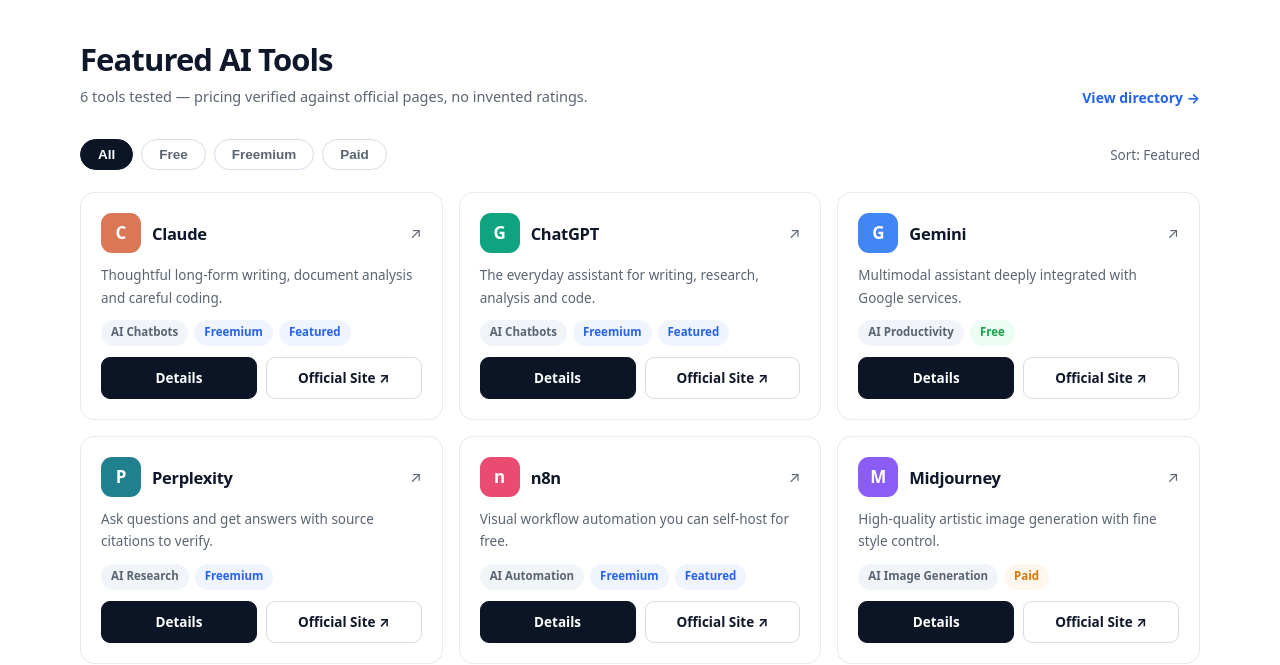
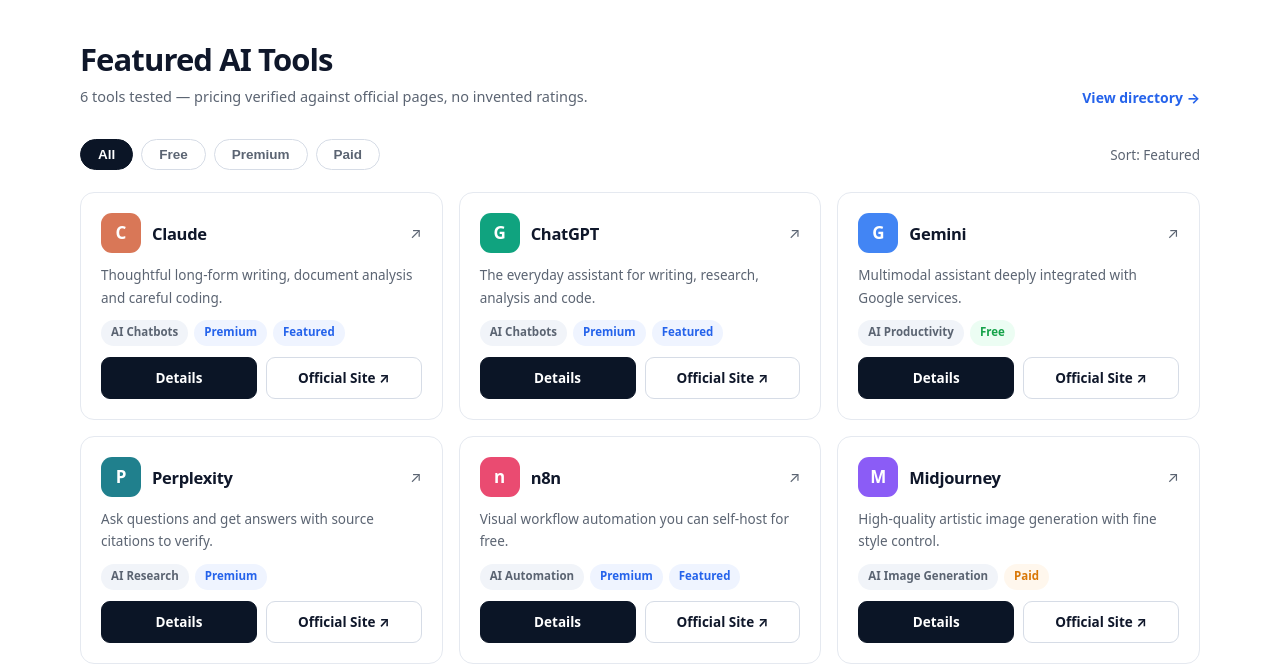
Before and after one commit to davidtechwizstudio-cpu/ai-content-site, a Next.js app: page / in a window 1280 px wide. Shown: the part 1660-2325 px from the top of the page. Built offline with nearby package versions, Linux system fonts and the light colour scheme.

Commit message:
feat: replace Freemium pricing label with Premium

```diff
--- a/src/components/home.tsx
+++ b/src/components/home.tsx
@@ -26,17 +26,17 @@
   color: string;
   desc: string;
   cat: string;
-  pricing: 'Free' | 'Freemium' | 'Paid';
+  pricing: 'Free' | 'Premium' | 'Paid';
   featured?: boolean;
   url: string;
 }
 
 const tools: Tool[] = [
-  { name: 'Claude', letter: 'C', color: '#d97757', desc: 'Thoughtful long-form writing, document analysis and careful coding.', cat: 'AI Chatbots', pricing: 'Freemium', featured: true, url: 'https://claude.ai' },
-  { name: 'ChatGPT', letter: 'G', color: '#10a37f', desc: 'The everyday assistant for writing, research, analysis and code.', cat: 'AI Chatbots', pricing: 'Freemium', featured: true, url: 'https://chatgpt.com' },
+  { name: 'Claude', letter: 'C', color: '#d97757', desc: 'Thoughtful long-form writing, document analysis and careful coding.', cat: 'AI Chatbots', pricing: 'Premium', featured: true, url: 'https://claude.ai' },
+  { name: 'ChatGPT', letter: 'G', color: '#10a37f', desc: 'The everyday assistant for writing, research, analysis and code.', cat: 'AI Chatbots', pricing: 'Premium', featured: true, url: 'https://chatgpt.com' },
   { name: 'Gemini', letter: 'G', color: '#4285f4', desc: 'Multimodal assistant deeply integrated with Google services.', cat: 'AI Productivity', pricing: 'Free', url: 'https://gemini.google.com' },
-  { name: 'Perplexity', letter: 'P', color: '#20808d', desc: 'Ask questions and get answers with source citations to verify.', cat: 'AI Research', pricing: 'Freemium', url: 'https://www.perplexity.ai' },
-  { name: 'n8n', letter: 'n', color: '#ea4b71', desc: 'Visual workflow automation you can self-host for free.', cat: 'AI Automation', pricing: 'Freemium', featured: true, url: 'https://n8n.io' },
+  { name: 'Perplexity', letter: 'P', color: '#20808d', desc: 'Ask questions and get answers with source citations to verify.', cat: 'AI Research', pricing: 'Premium', url: 'https://www.perplexity.ai' },
+  { name: 'n8n', letter: 'n', color: '#ea4b71', desc: 'Visual workflow automation you can self-host for free.', cat: 'AI Automation', pricing: 'Premium', featured: true, url: 'https://n8n.io' },
   { name: 'Midjourney', letter: 'M', color: '#8b5cf6', desc: 'High-quality artistic image generation with fine style control.', cat: 'AI Image Generation', pricing: 'Paid', url: 'https://www.midjourney.com' },
 ];
 
@@ -67,7 +67,7 @@
 export default function HomeClient({ blogs }: { blogs: BlogMeta[] }) {
   const [query, setQuery] = useState('');
   const [submitted, setSubmitted] = useState('');
-  const [pricing, setPricing] = useState<'All' | 'Free' | 'Freemium' | 'Paid'>('All');
+  const [pricing, setPricing] = useState<'All' | 'Free' | 'Premium' | 'Paid'>('All');
   const [subscribed, setSubscribed] = useState(false);
   const [email, setEmail] = useState('');
   const [consent, setConsent] = useState(false);
@@ -232,7 +232,7 @@
           </div>
           <div className="filter-row">
             <div className="pills">
-              {(['All', 'Free', 'Freemium', 'Paid'] as const).map((p) => (
+              {(['All', 'Free', 'Premium', 'Paid'] as const).map((p) => (
                 <button
                   key={p}
                   className={`pill ${pricing === p ? 'active' : ''}`}
```
